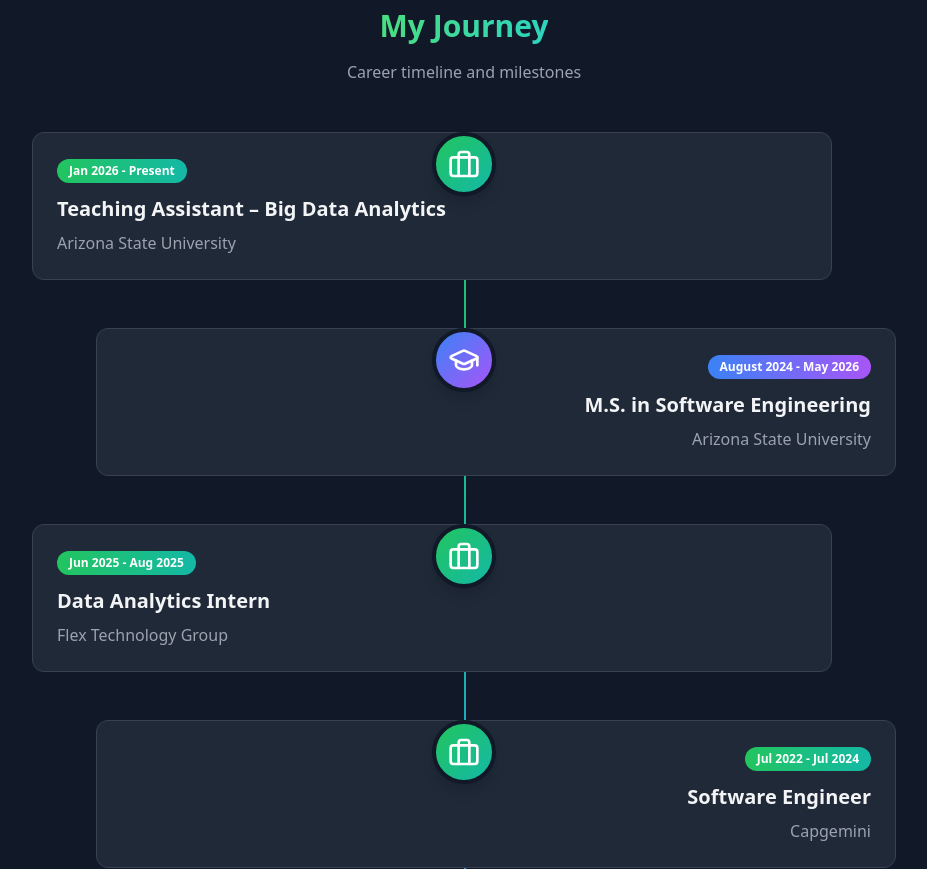
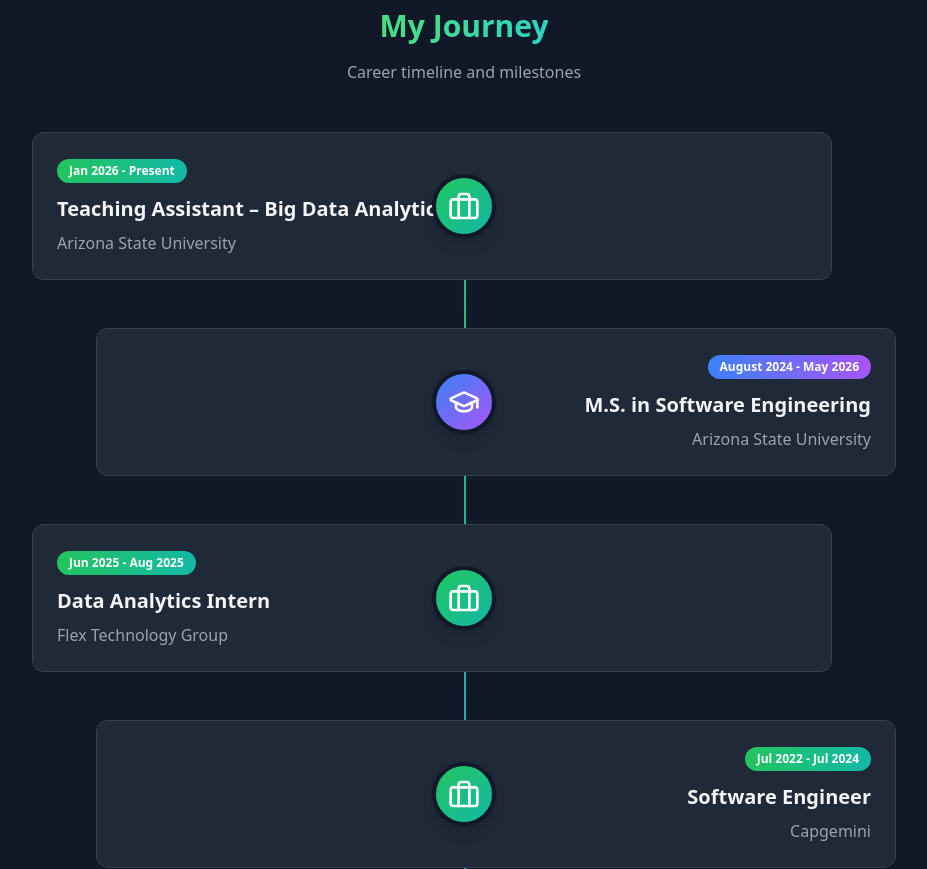
Before and after one commit to krish1700/Portfolio-main, a React (Vite) app: page / in a window 1280 px wide. Shown: the part 2480-3349 px from the top of the page, without its empty margins (176-1103 px from the left). Built offline with nearby package versions, Linux system fonts and the light colour scheme.

Commit message:
Css Updated for the Journey

```diff
--- a/src/components/Timeline.jsx
+++ b/src/components/Timeline.jsx
@@ -54,7 +54,7 @@
                 className={`relative mb-12 ${isLeft ? 'md:pr-1/2' : 'md:pl-1/2 md:text-right'}`}
               >
                 {/* Icon */}
-                <div className={`absolute left-8 md:left-1/2 transform -translate-x-1/2 ${isLeft ? 'md:-translate-x-1/2' : 'md:-translate-x-1/2'}`}>
+                <div className={`absolute left-8 md:left-1/2 top-1/2 transform -translate-x-1/2 -translate-y-1/2 ${isLeft ? 'md:-translate-x-1/2' : 'md:-translate-x-1/2'}`}>
                   <div className={`w-16 h-16 bg-gradient-to-br ${item.color} rounded-full flex items-center justify-center shadow-lg border-4 border-gray-900 group-hover:scale-110 transition-transform`}>
                     <Icon className="w-8 h-8 text-white" />
                   </div>
```
